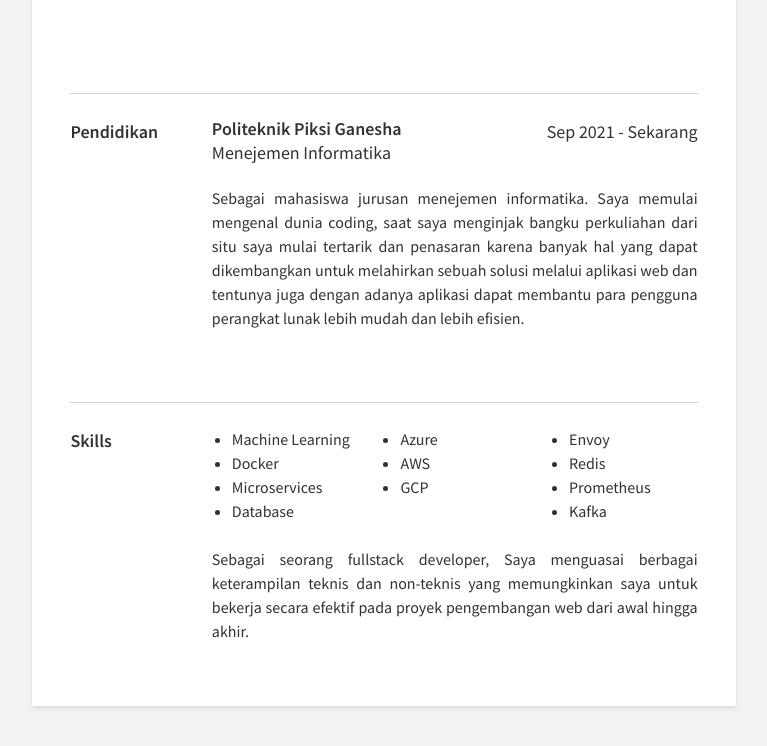
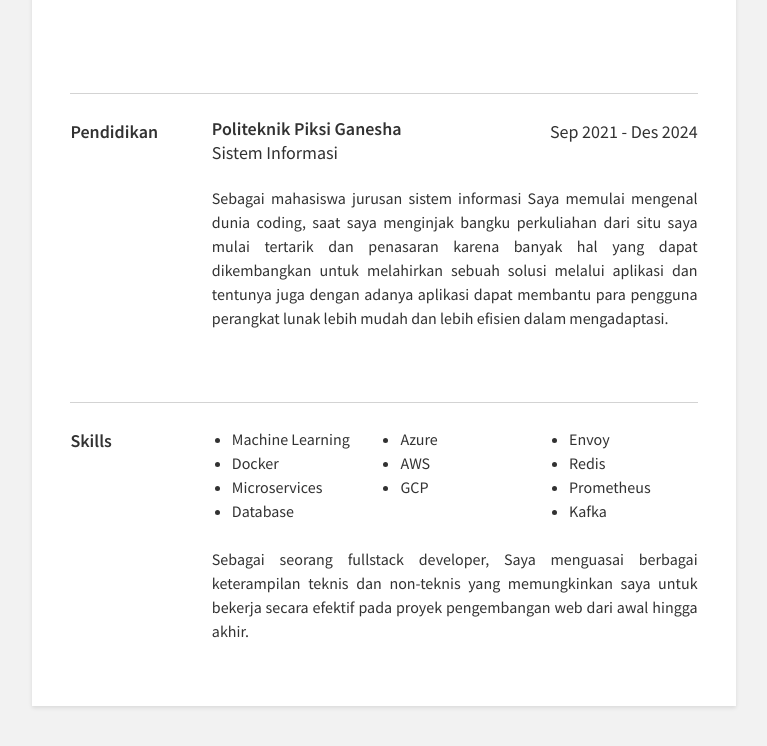
Before and after one commit to ckp30/resume, a plain HTML site: page index.html in a window 1280 px wide. Shown: the part 946-1692 px from the top of the page, without its empty margins (256-1023 px from the left). Drawn offline with nearby package versions, Linux system fonts and the light colour scheme.

Commit message:
Update index.html

```diff
--- a/index.html
+++ b/index.html
@@ -87,13 +87,13 @@
           <div class="job-title-container">
             <div>
               <div class="job-company">Politeknik Piksi Ganesha</div>
-              <div class="job-title">Menejemen Informatika</div>
+              <div class="job-title">Sistem Informasi</div>
             </div>
             <div>
-              Sep 2021 - Sekarang
+              Sep 2021 - Des 2024
             </div>
           </div> <!-- end job-title container -->
-          <p>Sebagai mahasiswa jurusan menejemen informatika. Saya memulai mengenal dunia coding, saat saya menginjak bangku perkuliahan dari situ saya mulai tertarik dan penasaran karena banyak hal yang dapat dikembangkan untuk melahirkan sebuah solusi melalui aplikasi web dan tentunya juga dengan adanya aplikasi dapat membantu para pengguna perangkat lunak lebih mudah dan lebih efisien.</p>
+          <p>Sebagai mahasiswa jurusan sistem informasi Saya memulai mengenal dunia coding, saat saya menginjak bangku perkuliahan dari situ saya mulai tertarik dan penasaran karena banyak hal yang dapat dikembangkan untuk melahirkan sebuah solusi melalui aplikasi dan tentunya juga dengan adanya aplikasi dapat membantu para pengguna perangkat lunak lebih mudah dan lebih efisien dalam mengadaptasi.</p>
         </div> <!-- end job -->
       </div>
     </section>
```
